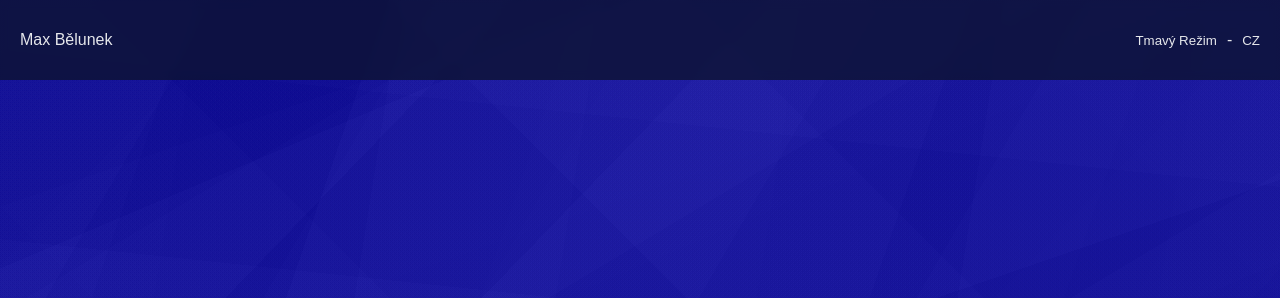
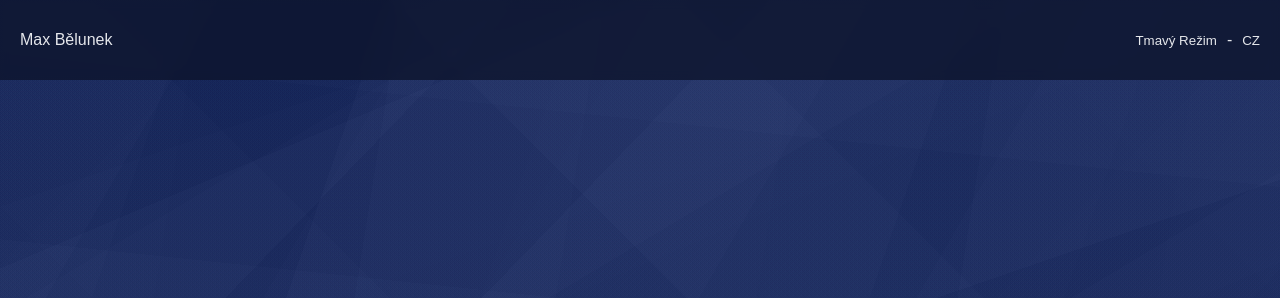
Before and after one commit to maxikbe/Portfolio, a plain HTML site: page index.html in a window 1280 px wide. Shown: the top 298 px of the page. Drawn offline with Linux system fonts and the light colour scheme.

Commit message:
Commit 15

```diff
--- a/styles.css
+++ b/styles.css
@@ -11,7 +11,7 @@
   --heading-color: #93c5fd;
   --shadow: rgba(0, 0, 0, 0.4);
   --bg-nav: #0c1329c1;
-  --gradient-main: #0401a1;
+  --gradient-main: #0c1f5c;
 }
 
 [data-theme="light"]{
@@ -23,7 +23,7 @@
   --text-muted: #64748b;
   --accent-primary: #2563eb;
   --accent-secondary: #1d4ed8;
-  --heading-color: #1e40af;
+  --heading-color: #071545;
   --shadow: rgba(0, 0, 0, 0.1);
   --bg-nav: #ffffffc1;
   --gradient-main: #2988e0;
```
